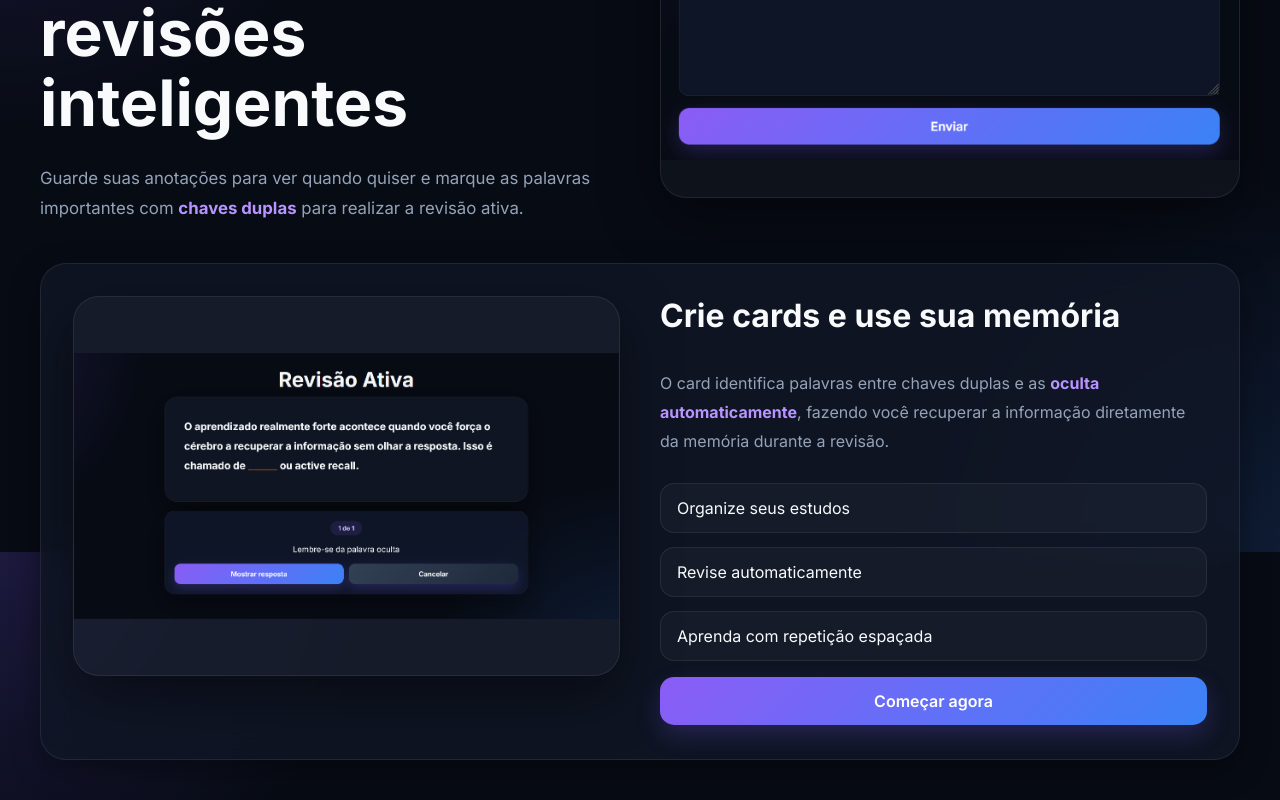
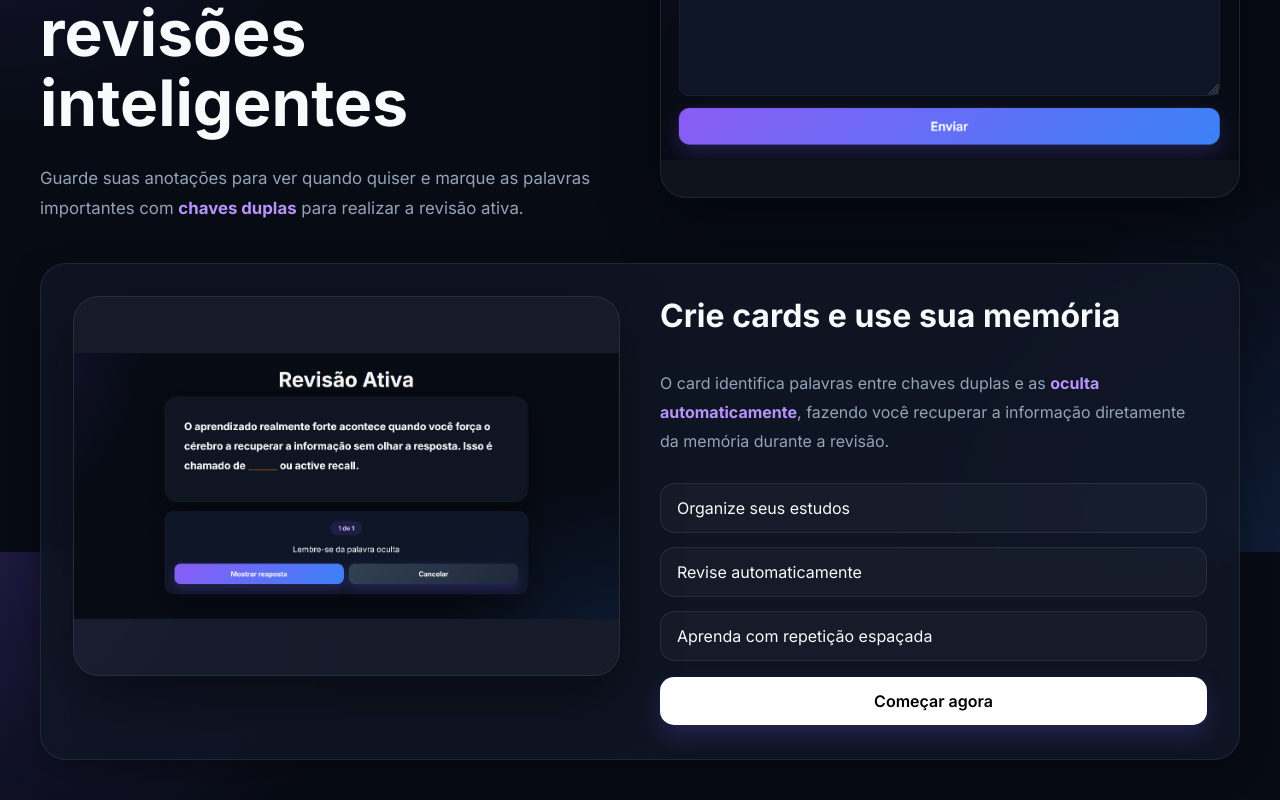
Before and after one commit to williamfurquim/Revise.e, a React (Vite) app in the folder frontend/: page /tutorial in a window 1280 px wide. Shown: the part 248-1048 px from the top of the page. Built offline with nearby package versions, Linux system fonts and the light colour scheme; no server answers; sample sign-in values are in the browser's storage.

Commit message:
refactor: organized code with important comments

```diff
--- a/frontend/src/components/SideBar.tsx
+++ b/frontend/src/components/SideBar.tsx
@@ -5,7 +5,7 @@ const SideBar = () => {
 
     function logout() {
         const confirmed = confirm('Tem certeza que quer desconectar?');
-        if (confirmed){
+        if (confirmed) {
             localStorage.removeItem("token");
             localStorage.removeItem("user");
             navigate('/login');
@@ -18,13 +18,6 @@ const SideBar = () => {
 
             <nav>
                 <ul>
-                    <li>
-                        <Link to={'/tutorial'}>
-                            <i className="fa-brands fa-readme"></i>
-                            Tutorial
-                        </Link>
-                    </li>
-
                     <li>
                         <Link to={'/notas'}>
                             <i className="fa-solid fa-notes-medical"></i>
@@ -48,11 +41,18 @@ const SideBar = () => {
 
                     <li>
                         <a href="https://github.com/williamfurquim/Revise.e"
-                        target="_blank"
-                        rel="noopener noreferrer">
+                            target="_blank"
+                            rel="noopener noreferrer">
                             <i className="fa-brands fa-github"></i>
                             GitHub
                         </a>
+                    </li>
+
+                    <li>
+                        <Link to={'/tutorial'}>
+                            <i className="fa-brands fa-readme"></i>
+                            Tutorial
+                        </Link>
                     </li>
 
                     <li onClick={logout}>
--- a/frontend/src/styles/global.css
+++ b/frontend/src/styles/global.css
@@ -252,7 +252,7 @@ main h2 {
    BUTTONS
    ========================================================= */
 
-button {
+button:not(.tutorial-card-content button) {
     border: none;
 
     padding: 14px 18px;
--- a/frontend/src/styles/tutorial.css
+++ b/frontend/src/styles/tutorial.css
@@ -152,7 +152,26 @@
 }
 
 .tutorial-card-content button {
-    animation: jump 1s infinite;
+    animation: jump .5s infinite;
+
+    border: none;
+
+    padding: 14px 18px;
+
+    border-radius: 14px;
+
+    background: white;
+
+    color: rgb(0, 0, 0);
+
+    font-weight: 600;
+
+    cursor: pointer;
+
+    transition: var(--transition);
+
+    box-shadow:
+        0 10px 25px rgba(124, 92, 255, 0.22);
 }
 
 .tutorial-card-content h2 {
```
Also changed, not shown: frontend/src/pages/Review.tsx (+1 -24 lines), 1 other file (tests, documents, lock files or other folders).
